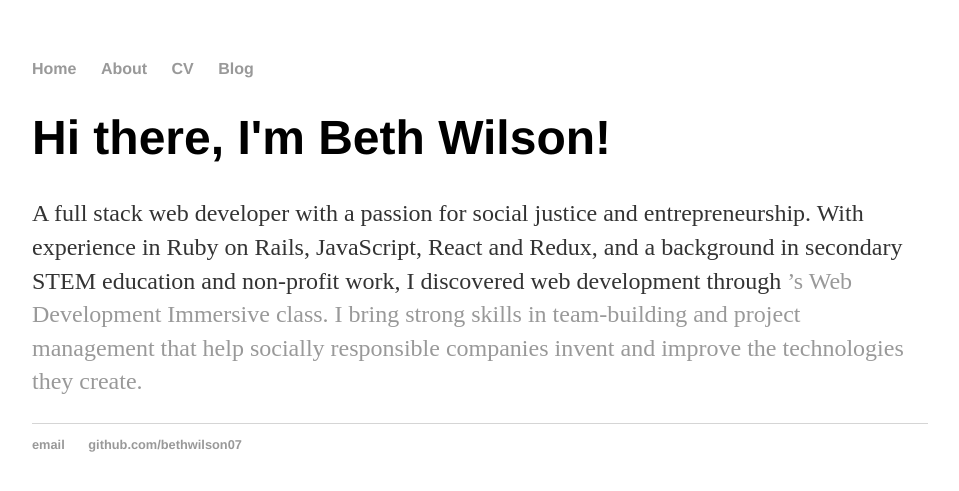
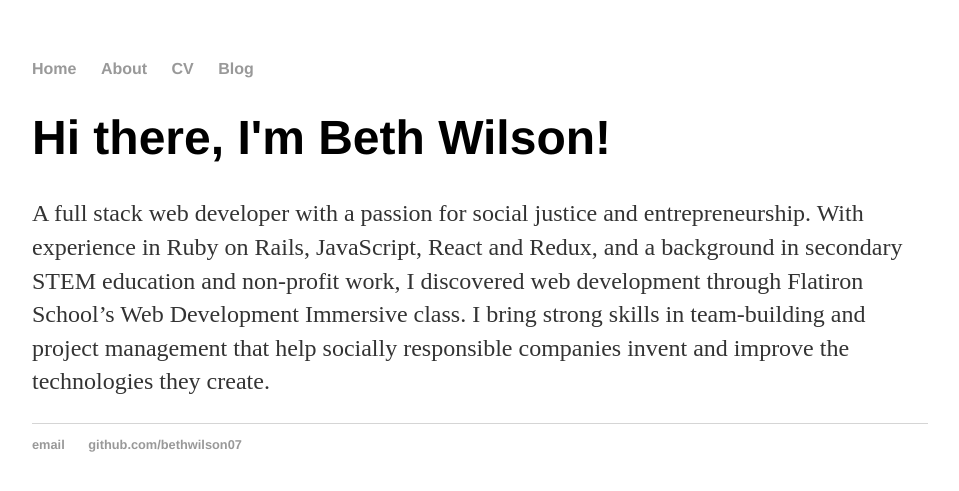
Before and after one commit to bethwilson07/bethwilson07.github.io, a Jekyll site: the page built from about/index.html, in a window 1280 px wide. Shown: the top 491 px of the page, without its empty margins (160-1119 px from the left). Built offline with Jekyll 4.4.1, drawn with Linux system fonts in a browser that asks for light colours; some of the changed lines change nothing that is shown.

Commit message:
Update index.html
removed link

```diff
--- a/about/index.html
+++ b/about/index.html
@@ -6,6 +6,6 @@ title: About Me
 	<h1>Hi there, I'm Beth Wilson!</h1>
 	<p> A full stack web developer with a passion for social justice and entrepreneurship. With experience in Ruby on Rails,
 JavaScript, React and Redux, and a background in secondary STEM education and non-profit work, I discovered web
-    development through <a href="http://flatironschool.com" Flatiron School</a>’s Web Development Immersive class. I bring strong skills in team-building and project
+    development through Flatiron School’s Web Development Immersive class. I bring strong skills in team-building and project
 management that help socially responsible companies invent and improve the technologies they create.</p>
 </div><!-- /.blurb -->
```
